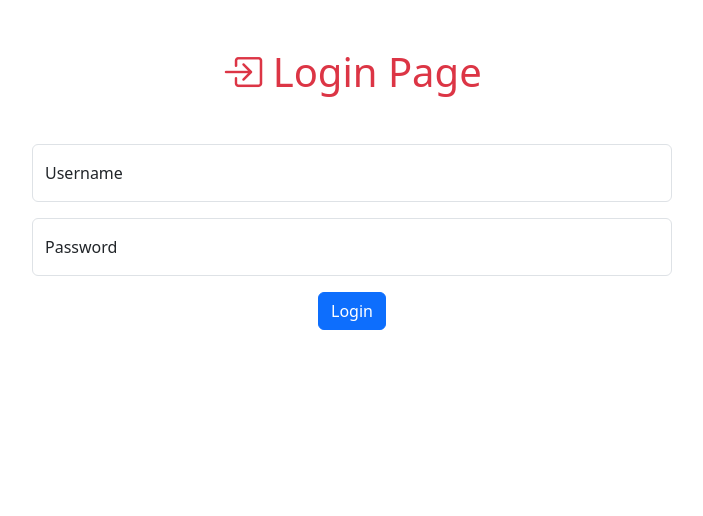
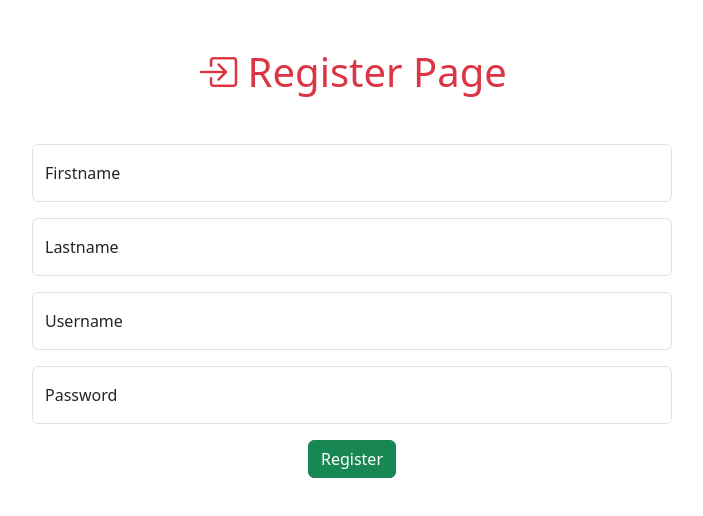
Before and after one commit to mfkahraman/MY-YavuzSelimKahraman-React, a React (Vite) app in the folder finance-front/: page / in a window 1280 px wide. Shown: the top 516 px of the page, without its empty margins (288-991 px from the left). Built offline with nearby package versions, Linux system fonts and the light colour scheme.

Commit message:
login, register

```diff
--- a/finance-front/src/App.jsx
+++ b/finance-front/src/App.jsx
@@ -8,18 +8,29 @@ import { LayoutPage } from "./layouts/layoutPage.jsx";
 import { HomePage } from "./pages/HomePage.jsx";
 
 export default function App() {
-  const [activePage, setActivePage] = useState("Login");
+  const [activePage, setActivePage] = useState("register");
+  const [username, setUsername] = useState("");
 
-  if (activePage == "Login") {
-    return <LoginPage></LoginPage>;
+  if (activePage == "login") {
+    return (
+      <LoginPage
+        changeUserName={setUsername}
+        changeActivePage={setActivePage}
+      ></LoginPage>
+    );
   }
 
   if (activePage == "register") {
-    return <RegisterPage></RegisterPage>;
+    return (
+      <RegisterPage
+        changeActivePage={setActivePage}
+        changeUserName={setUsername}
+      ></RegisterPage>
+    );
   }
 
   return (
-    <LayoutPage>
+    <LayoutPage username={username}>
       <HomePage></HomePage>
     </LayoutPage>
   );
--- a/finance-front/src/layouts/layoutPage.jsx
+++ b/finance-front/src/layouts/layoutPage.jsx
@@ -1,4 +1,4 @@
-export function LayoutPage({ children }) {
+export function LayoutPage({ children, username }) {
   return (
     <>
       <nav className="navbar navbar-expand-lg bg-body-tertiary">
@@ -30,8 +30,8 @@ export function LayoutPage({ children }) {
                 </a>
               </li>
             </ul>
-            <span class="navbar-text">Navbar text with an inline element</span>
           </div>
+          <span className="navbar-text">Welcome, {username}!</span>
         </div>
       </nav>
       <main>{children}</main>
--- a/finance-front/src/pages/LoginPage.jsx
+++ b/finance-front/src/pages/LoginPage.jsx
@@ -1,6 +1,6 @@
 import { useState } from "react";
 
-export function LoginPage() {
+export function LoginPage({ changeUserName, changeActivePage }) {
   const [loginData, setLoginData] = useState({
     username: "",
     password: "",
@@ -53,6 +53,8 @@ export function LoginPage() {
               className="btn btn-primary mt-3"
               onClick={() => {
                 console.log("loginData", loginData);
+                changeUserName(loginData.username);
+                changeActivePage("default");
               }}
             >
               Login
--- a/finance-front/src/pages/RegisterPage.jsx
+++ b/finance-front/src/pages/RegisterPage.jsx
@@ -1,7 +1,103 @@
-export function RegisterPage() {
+import { useState } from "react";
+
+export function RegisterPage({ changeUserName, changeActivePage }) {
+  const [registerData, setRegisterData] = useState({
+    username: "",
+    password: "",
+    firstname: "",
+    lastname: "",
+  });
+
   return (
     <>
-      <p>Register Page</p>
+      <div className="text-center mt-5">
+        <h1 className="text-danger">
+          <i className="bi bi-box-arrow-in-right"></i> Register Page
+        </h1>
+        <div className="w-50 mx-auto mt-5">
+          <div className="form-floating mb-3">
+            <input
+              name="firstname"
+              onChange={(e) => {
+                setRegisterData((prevState) => ({
+                  ...prevState,
+                  firstname: e.target.value,
+                }));
+              }}
+              value={registerData.firstname}
+              type="text"
+              className="form-control"
+              id="floatingInput"
+              placeholder="Firstname"
+            />
+            <label htmlFor="floatingInput">Firstname</label>
+          </div>
+          <div className="form-floating mb-3">
+            <input
+              name="lastname"
+              onChange={(e) => {
+                setRegisterData((prevState) => ({
+                  ...prevState,
+                  lastname: e.target.value,
+                }));
+              }}
+              value={registerData.lastname}
+              type="text"
+              className="form-control"
+              id="floatingInput"
+              placeholder="Lastname"
+            />
+            <label htmlFor="floatingInput">Lastname</label>
+          </div>
+          <div className="form-floating mb-3">
+            <input
+              name="username"
+              onChange={(e) => {
+                setRegisterData((prevState) => ({
+                  ...prevState,
+                  username: e.target.value,
+                }));
+              }}
+              value={registerData.username}
+              type="text"
+              className="form-control"
+              id="floatingInput"
+              placeholder="Username"
+            />
+            <label htmlFor="floatingInput">Username</label>
+          </div>
+          <div className="form-floating">
+            <input
+              name="password"
+              onChange={(e) => {
+                setRegisterData((prevState) => ({
+                  ...prevState,
+                  password: e.target.value,
+                }));
+              }}
+              value={registerData.password}
+              type="password"
+              className="form-control"
+              id="floatingPassword"
+              placeholder="Password"
+            />
+            <label htmlFor="floatingPassword">Password</label>
+          </div>
+          <div>
+            <button
+              type="button"
+              className="btn btn-success mt-3"
+              onClick={() => {
+                console.log("registerData", registerData);
+                changeUserName(registerData.username);
+                changeActivePage("default");
+              }}
+            >
+              Register
+            </button>
+          </div>
+        </div>
+      </div>
     </>
   );
 }
```
